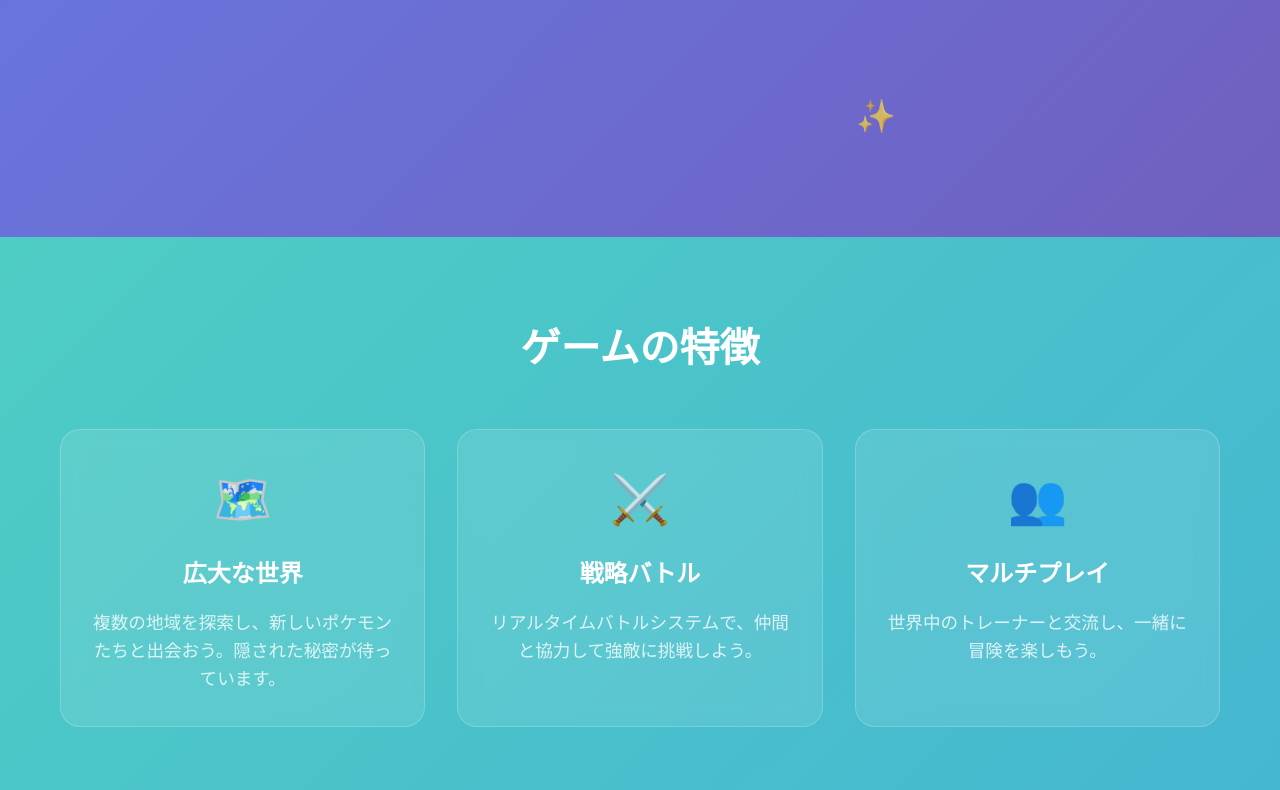
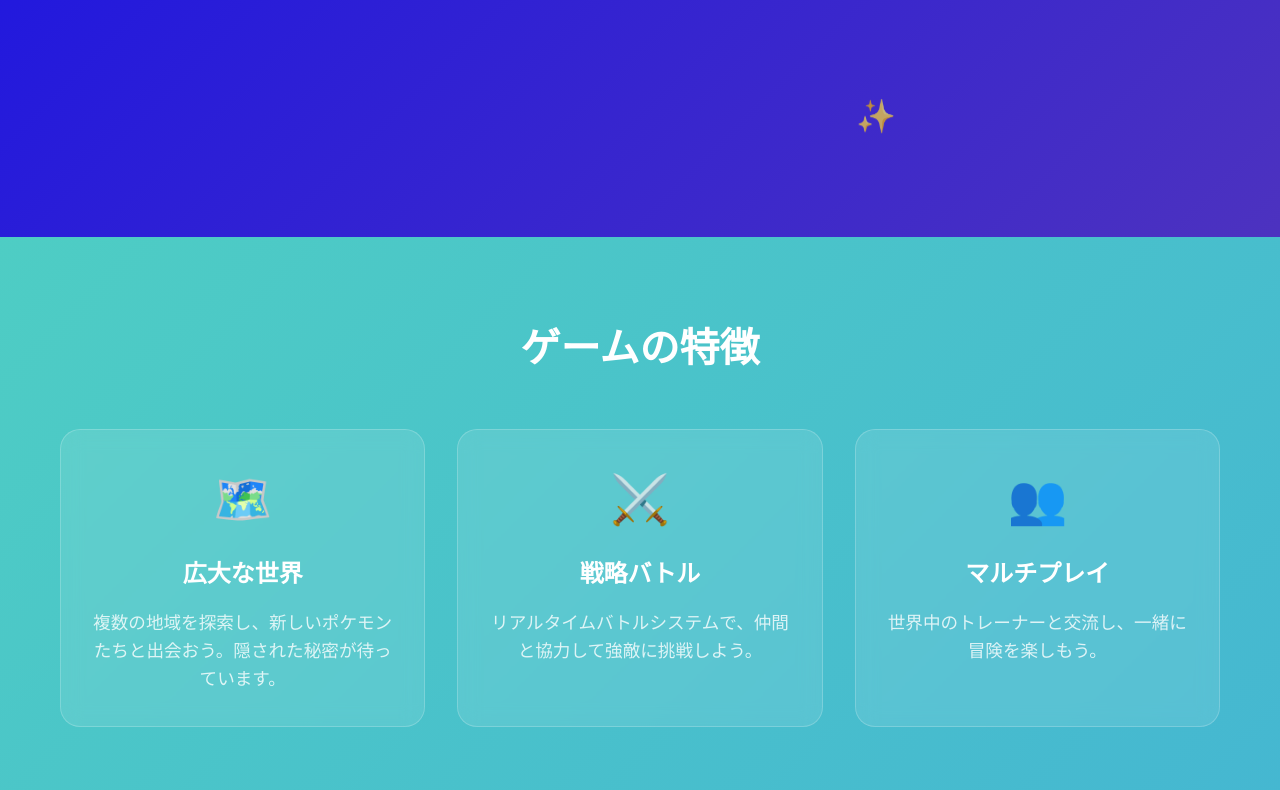
Before and after one commit to taro1023/GitTestDay3team01, a plain HTML site: page index.html in a window 1280 px wide. Shown: the part 643-1433 px from the top of the page. Drawn offline with nearby package versions, Linux system fonts and the light colour scheme.

Commit message:
[fix]背景色を変更

```diff
--- a/style.css
+++ b/style.css
@@ -9,7 +9,7 @@ body {
     font-family: 'Nunito', sans-serif;
     line-height: 1.6;
     overflow-x: hidden;
-    background: linear-gradient(135deg, #667eea 0%, #764ba2 100%);
+    background: linear-gradient(135deg, #100eea 0%, #764ba2 100%);
 }
 
 .container {
```
